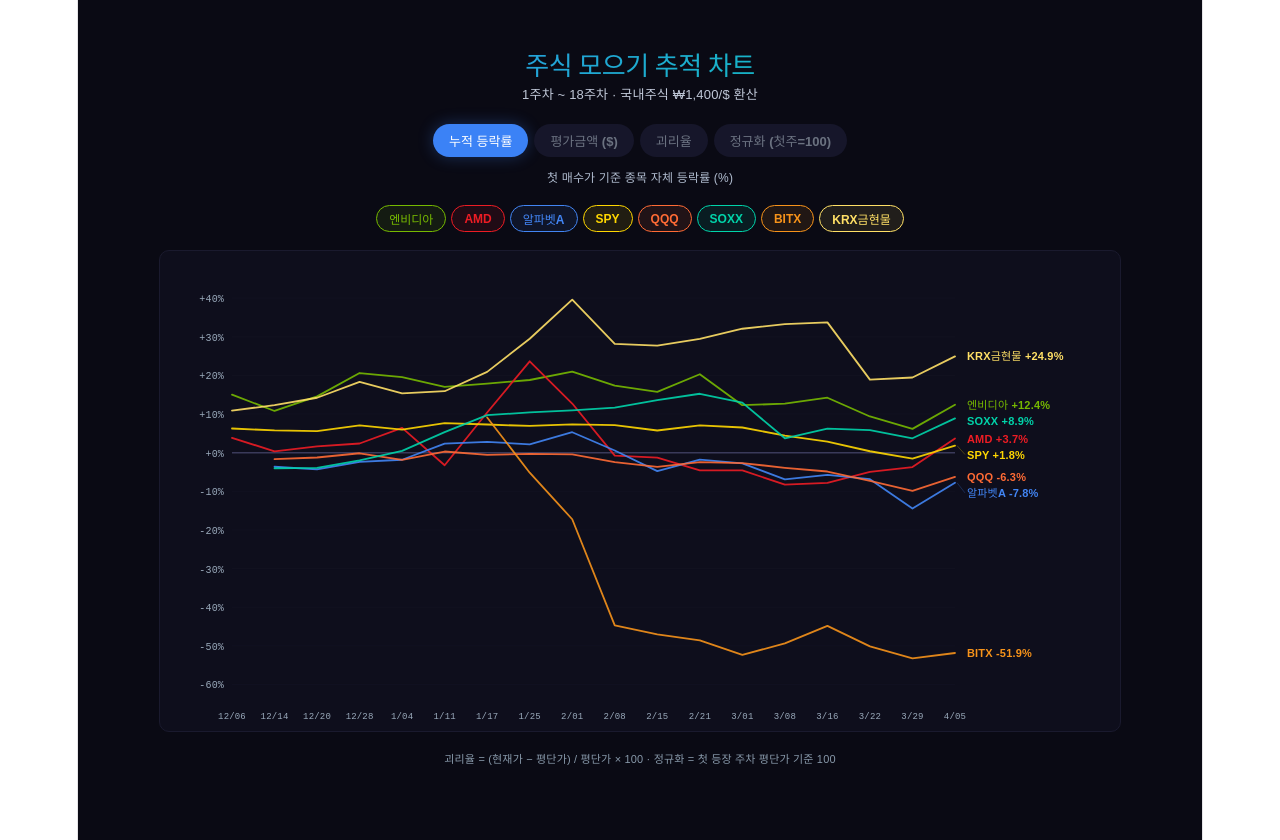
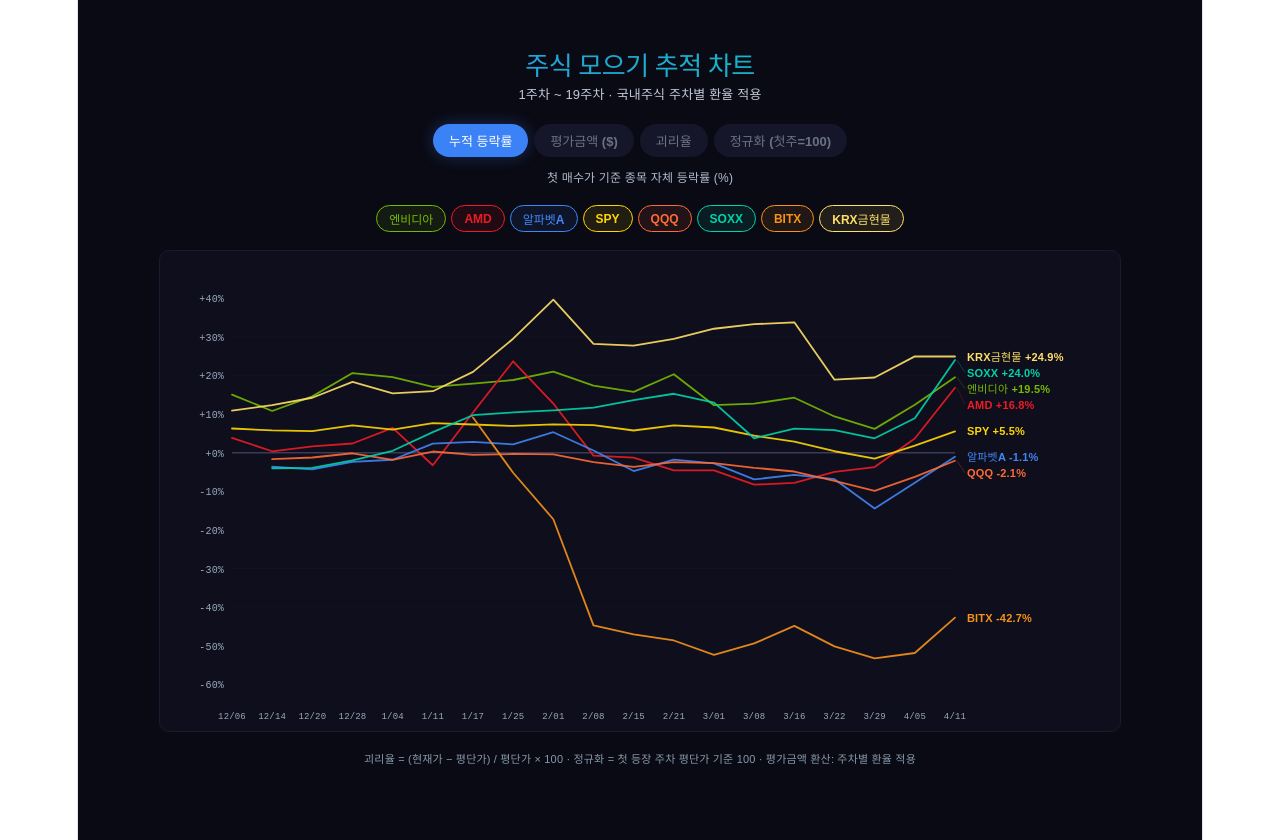
Before and after one commit to skeka125-gif/stock-chart, a React (Vite) app: page / in a window 1280 px wide. Built offline with nearby package versions, Linux system fonts and the light colour scheme; a web font is replaced by a local one.

Commit message:
업데이트

```diff
--- a/src/App.jsx
+++ b/src/App.jsx
@@ -9,7 +9,7 @@
       {w:7,eval:301.01,avg:186.09,cur:186.03},{w:8,eval:324.15,avg:185.73,cur:187.48},{w:9,eval:350.21,avg:185.98,cur:190.93},
       {w:10,eval:360.00,avg:185.79,cur:185.22},{w:11,eval:373.96,avg:186.12,cur:182.64},{w:12,eval:408.83,avg:186.05,cur:189.82},
       {w:13,eval:399.92,avg:186.38,cur:177.19},{w:14,eval:421.01,avg:186.11,cur:177.82},{w:15,eval:446.66,avg:185.89,cur:180.25},
-      {w:16,eval:446.40,avg:185.77,cur:172.58},{w:17,eval:452.18,avg:185.45,cur:167.52},{w:18,eval:499.49,avg:184.88,cur:177.39}
+      {w:16,eval:446.40,avg:185.77,cur:172.58},{w:17,eval:452.18,avg:185.45,cur:167.52},{w:18,eval:499.49,avg:184.88,cur:177.39},{w:19,eval:552.06,avg:184.69,cur:188.63}
     ]
   },
   {
@@ -20,7 +20,7 @@
       {w:7,eval:202.61,avg:217.17,cur:231.60},{w:8,eval:249.10,avg:218.70,cur:259.43},{w:9,eval:245.62,avg:221.45,cur:236.50},
       {w:10,eval:234.59,avg:221.88,cur:208.23},{w:11,eval:252.58,avg:221.44,cur:207.12},{w:12,eval:263.92,avg:219.70,cur:200.15},
       {w:13,eval:283.59,avg:218.62,cur:200.21},{w:14,eval:292.42,avg:216.93,cur:192.43},{w:15,eval:313.26,avg:215.84,cur:193.39},
-      {w:16,eval:343.15,avg:214.72,cur:199.35},{w:17,eval:366.75,avg:214.57,cur:201.99},{w:18,eval:415.92,avg:214.18,cur:217.50}
+      {w:16,eval:343.15,avg:214.72,cur:199.35},{w:17,eval:366.75,avg:214.57,cur:201.99},{w:18,eval:415.92,avg:214.18,cur:217.50},{w:19,eval:490.14,avg:214.74,cur:245.04}
     ]
   },
   {
@@ -31,7 +31,7 @@
       {w:8,eval:145.05,avg:316.16,cur:327.59},{w:9,eval:169.81,avg:318.17,cur:337.68},{w:10,eval:181.21,avg:320.35,cur:322.52},
       {w:11,eval:190.70,avg:320.38,cur:305.44},{w:12,eval:217.35,avg:318.50,cur:314.98},{w:13,eval:234.97,avg:318.11,cur:311.76},
       {w:14,eval:244.62,avg:316.97,cur:298.52},{w:15,eval:267.72,avg:315.82,cur:302.28},{w:16,eval:283.96,avg:315.27,cur:298.73},
-      {w:17,eval:279.17,avg:314.14,cur:274.34},{w:18,eval:321.77,avg:312.20,cur:295.77}
+      {w:17,eval:279.17,avg:314.14,cur:274.34},{w:18,eval:321.77,avg:312.20,cur:295.77},{w:19,eval:365.75,avg:311.93,cur:317.24}
     ]
   },
   {
@@ -42,7 +42,7 @@
       {w:7,eval:327.15,avg:675.74,cur:690.97},{w:8,eval:346.21,avg:676.07,cur:688.54},{w:9,eval:367.48,avg:677.10,cur:691.28},
       {w:10,eval:386.72,avg:677.84,cur:689.93},{w:11,eval:401.39,avg:678.42,cur:680.99},{w:12,eval:426.09,avg:678.79,cur:689.43},
       {w:13,eval:443.85,avg:679.26,cur:685.99},{w:14,eval:454.76,avg:679.35,cur:672.38},{w:15,eval:467.67,avg:678.98,cur:662.29},
-      {w:16,eval:475.73,avg:678.60,cur:646.40},{w:17,eval:485.91,avg:677.81,cur:634.09},{w:18,eval:522.87,avg:676.55,cur:655.83}
+      {w:16,eval:475.73,avg:678.60,cur:646.40},{w:17,eval:485.91,avg:677.81,cur:634.09},{w:18,eval:522.87,avg:676.55,cur:655.83},{w:19,eval:562.08,avg:676.18,cur:679.46}
     ]
   },
   {
@@ -53,7 +53,7 @@
       {w:8,eval:130.79,avg:618.26,cur:622.06},{w:9,eval:150.32,avg:619.92,cur:621.25},{w:10,eval:167.08,avg:619.62,cur:609.05},
       {w:11,eval:184.58,avg:618.72,cur:601.24},{w:12,eval:206.93,avg:617.22,cur:608.81},{w:13,eval:226.33,avg:616.50,cur:607.29},
       {w:14,eval:243.36,avg:615.47,cur:599.75},{w:15,eval:260.63,avg:614.41,cur:593.72},{w:16,eval:273.28,avg:613.53,cur:578.75},
-      {w:17,eval:284.67,avg:611.99,cur:562.58},{w:18,eval:316.41,avg:609.47,cur:584.98}
+      {w:17,eval:284.67,avg:611.99,cur:562.58},{w:18,eval:316.41,avg:609.47,cur:584.98},{w:19,eval:350.95,avg:608.77,cur:611.07}
     ]
   },
   {
@@ -64,7 +64,7 @@
       {w:8,eval:141.80,avg:315.67,cur:344.35},{w:9,eval:162.05,avg:320.23,cur:345.96},{w:10,eval:183.19,avg:323.09,cur:348.16},
       {w:11,eval:206.35,avg:326.21,cur:354.30},{w:12,eval:229.44,avg:328.65,cur:359.43},{w:13,eval:244.24,avg:331.41,cur:352.29},
       {w:14,eval:243.17,avg:332.26,cur:323.51},{w:15,eval:269.10,avg:332.09,cur:331.32},{w:16,eval:287.32,avg:332.67,cur:330.00},
-      {w:17,eval:300.55,avg:333.30,cur:323.48},{w:18,eval:336.22,avg:332.98,cur:339.61}
+      {w:17,eval:300.55,avg:333.30,cur:323.48},{w:18,eval:336.22,avg:332.98,cur:339.61},{w:19,eval:404.42,avg:334.23,cur:386.60}
     ]
   },
   {
@@ -73,7 +73,7 @@
       {w:7,eval:20.72,avg:31.46,cur:32.61},{w:8,eval:37.65,avg:30.09,cur:28.34},{w:9,eval:50.54,avg:29.37,cur:24.74},
       {w:10,eval:49.76,avg:26.56,cur:16.53},{w:11,eval:67.85,avg:23.33,cur:15.83},{w:12,eval:86.15,avg:21.37,cur:15.36},
       {w:13,eval:99.46,avg:20.03,cur:14.25},{w:14,eval:124.85,avg:19.36,cur:15.13},{w:15,eval:156.84,avg:18.90,cur:16.49},
-      {w:16,eval:158.83,avg:18.74,cur:14.90},{w:17,eval:165.96,avg:18.51,cur:13.98},{w:18,eval:190.25,avg:18.13,cur:14.39}
+      {w:16,eval:158.83,avg:18.74,cur:14.90},{w:17,eval:165.96,avg:18.51,cur:13.98},{w:18,eval:190.25,avg:18.13,cur:14.39},{w:19,eval:248.00,avg:17.94,cur:17.13}
     ]
   },
   {
@@ -84,20 +84,24 @@
       {w:7,eval:767357,avg:28178,cur:30694},{w:8,eval:887607,avg:28434,cur:32874},{w:9,eval:1027742,avg:28832,cur:35439},
       {w:10,eval:1008412,avg:29159,cur:32529},{w:11,eval:1069842,avg:29417,cur:32419},{w:12,eval:1150257,avg:29589,cur:32865},
       {w:13,eval:1240592,avg:29802,cur:33530},{w:14,eval:1319352,avg:30049,cur:33830},{w:15,eval:1391932,avg:30235,cur:33950},
-      {w:16,eval:1298152,avg:30376,cur:30185},{w:17,eval:1364607,avg:30369,cur:30325},{w:18,eval:1490587,avg:30401,cur:31715}
+      {w:16,eval:1298152,avg:30376,cur:30185},{w:17,eval:1364607,avg:30369,cur:30325},{w:18,eval:1490587,avg:30401,cur:31715},{w:19,eval:1553527,avg:30454,cur:31705}
     ]
   }
 ];
 
-const FX = 1400;
-const MAX_WEEK = 18;
+const MAX_WEEK = 19;
+const WEEK_FX = {
+  1:1400, 2:1400, 3:1400, 4:1400, 5:1400, 6:1400, 7:1400, 8:1400, 9:1400,
+  10:1400, 11:1400, 12:1400, 13:1400, 14:1400, 15:1400, 16:1400, 17:1400, 18:1400,
+  19:1450
+};
 const WEEKS = Array.from({length: MAX_WEEK}, (_, i) => i + 1);
 const WEEK_DATES = {
   1:"12/06", 2:"12/14", 3:"12/20", 4:"12/28",
   5:"1/04",  6:"1/11",  7:"1/17",  8:"1/25",
   9:"2/01",  10:"2/08", 11:"2/15", 12:"2/21",
   13:"3/01", 14:"3/08", 15:"3/16", 16:"3/22",
-  17:"3/29", 18:"4/05"
+  17:"3/29", 18:"4/05", 19:"4/11"
 };
 
 const MODE_INFO = {
@@ -118,7 +122,7 @@
       const points = stock.data.map(d => {
         let val;
         if (mode === "evalUSD")
-          val = stock.isKR ? d.eval / FX : d.eval;
+          val = stock.isKR ? d.eval / (WEEK_FX[d.w] || 1400) : d.eval;
         else if (mode === "cumReturn")
           val = ((d.cur - stock.firstPrice) / stock.firstPrice) * 100;
         else if (mode === "gapRate")
@@ -195,7 +199,7 @@
         marginBottom: "4px", letterSpacing: "-0.5px"
       }}>주식 모으기 추적 차트</h1>
       <p style={{textAlign: "center", color: "#c0c8d8", fontSize: "13px", marginBottom: "16px"}}>
-        1주차 ~ {MAX_WEEK}주차 · 국내주식 ₩{FX.toLocaleString()}/$ 환산
+        1주차 ~ {MAX_WEEK}주차 · 국내주식 주차별 환율 적용
       </p>
 
       {/* 모드 버튼 */}
@@ -289,7 +293,7 @@
       </div>
 
       <p style={{textAlign: "center", color: "#8899aa", fontSize: "11px", marginTop: "14px"}}>
-        괴리율 = (현재가 − 평단가) / 평단가 × 100 · 정규화 = 첫 등장 주차 평단가 기준 100
+        괴리율 = (현재가 − 평단가) / 평단가 × 100 · 정규화 = 첫 등장 주차 평단가 기준 100 · 평가금액 환산: 주차별 환율 적용
       </p>
     </div>
   );
```
